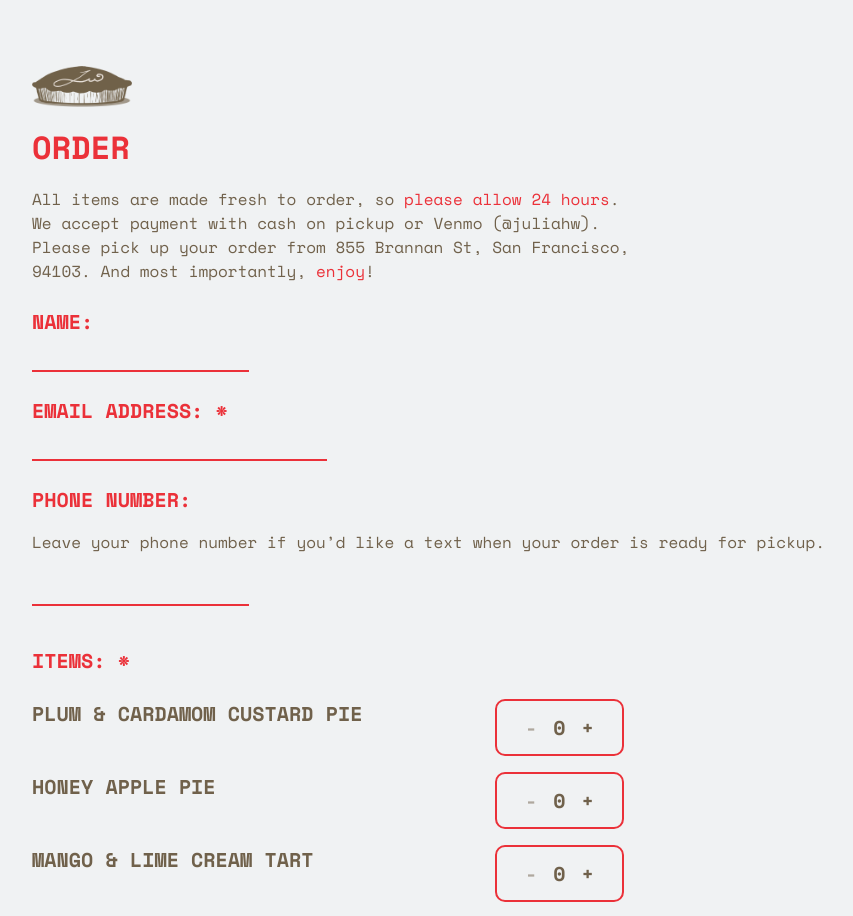
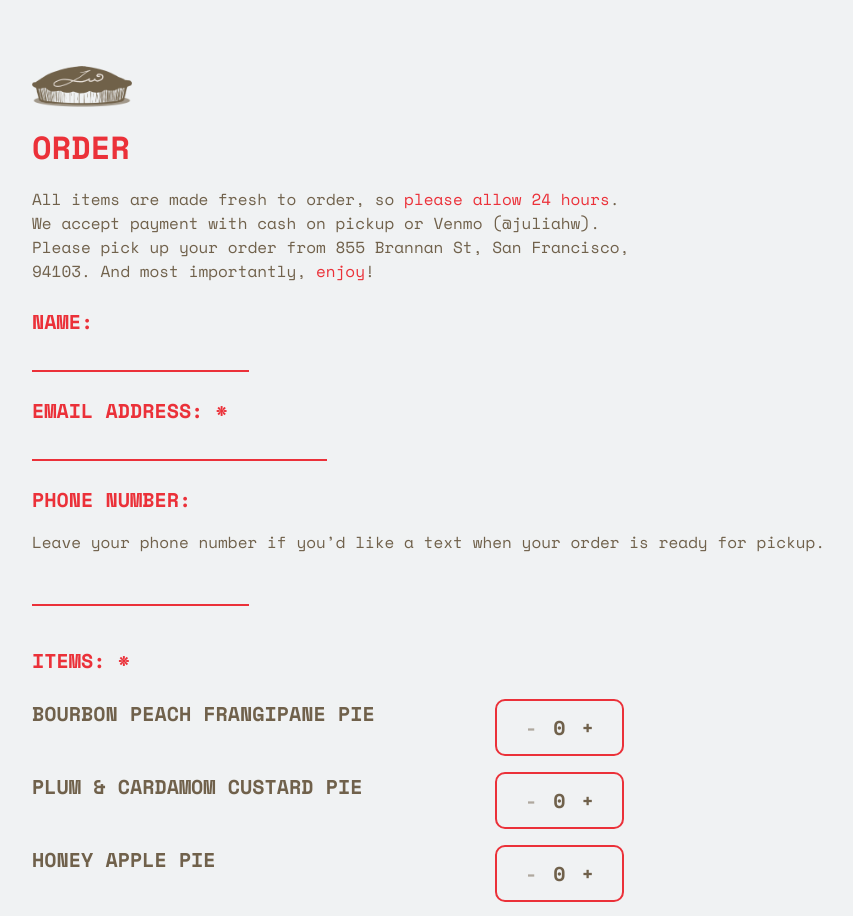
Before and after one commit to juliahw/juliaspies, a React app: page /#/order in a window 1280 px wide. Shown: the top 916 px of the page, without its empty margins (154-1007 px from the left). Built offline with nearby package versions, Linux system fonts and the light colour scheme.

Commit message:
Bourbon peach frangipane pie

```diff
--- a/src/components/Home.js
+++ b/src/components/Home.js
@@ -30,7 +30,7 @@ const Home = () => (
       <div className="span8">
         <h2>Menu</h2>
         <p>
-          Summer is one of the best and most overlooked pie seasons. Don’t miss our new summer menu items as they roll out over the next couple of weeks!
+          Summer is a delightful time for pie. Stone fruits are the star of our menu this season, but keep an eye out for our late summer items, which will feature berries, smoked apples & more!
         </p>
       </div>
     </div>
--- a/src/menuItems.js
+++ b/src/menuItems.js
@@ -1,4 +1,10 @@
 const menuItems = [
+  {
+    name: 'Bourbon peach frangipane pie',
+    id: 'peachFrangipanePie',
+    description: 'Juicy yellow peaches, brown butter, bourbon & toasted almond frangipane in flaky all-butter crust. There’s even bourbon in the crust! Serves 8-10.',
+    price: 30,
+  },
   {
     name: 'Plum & cardamom custard pie',
     id: 'plumCustardPie',
@@ -12,12 +18,6 @@ const menuItems = [
     price: 28,
   },
   {
-    name: 'Mango & lime cream tart',
-    id: 'mangoLimeCreamTart',
-    description: 'Sweet shortcrust filled with rich mango and lime cream & fresh diced champagne mangos. Serves 8-10.',
-    price: 32,
-  },
-  {
     name: 'Pie crust biscuits',
     id: 'pieCrustBiscuits',
     description: 'Exactly what it sounds like! 8 biscuits of flaky all-butter pie crust: 4 orginal, 4 with dark chocolate, sea salt & orange zest.',
```
Also changed, not shown: public/bundle.js.
